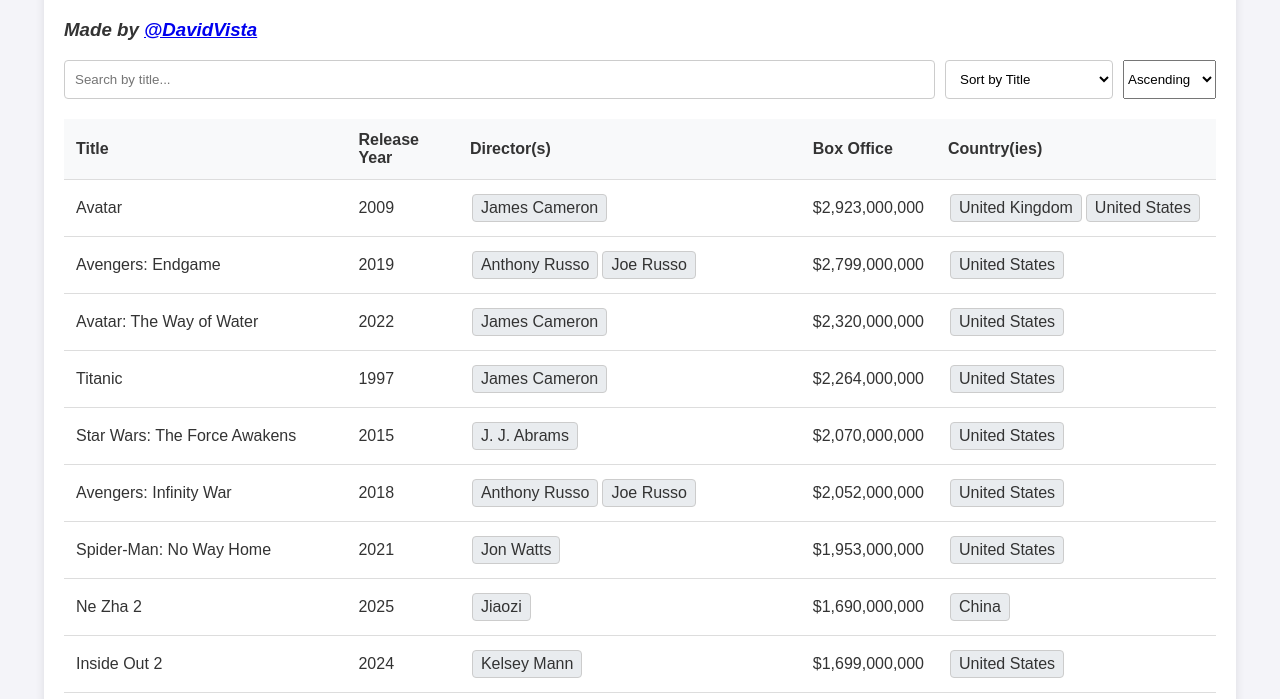
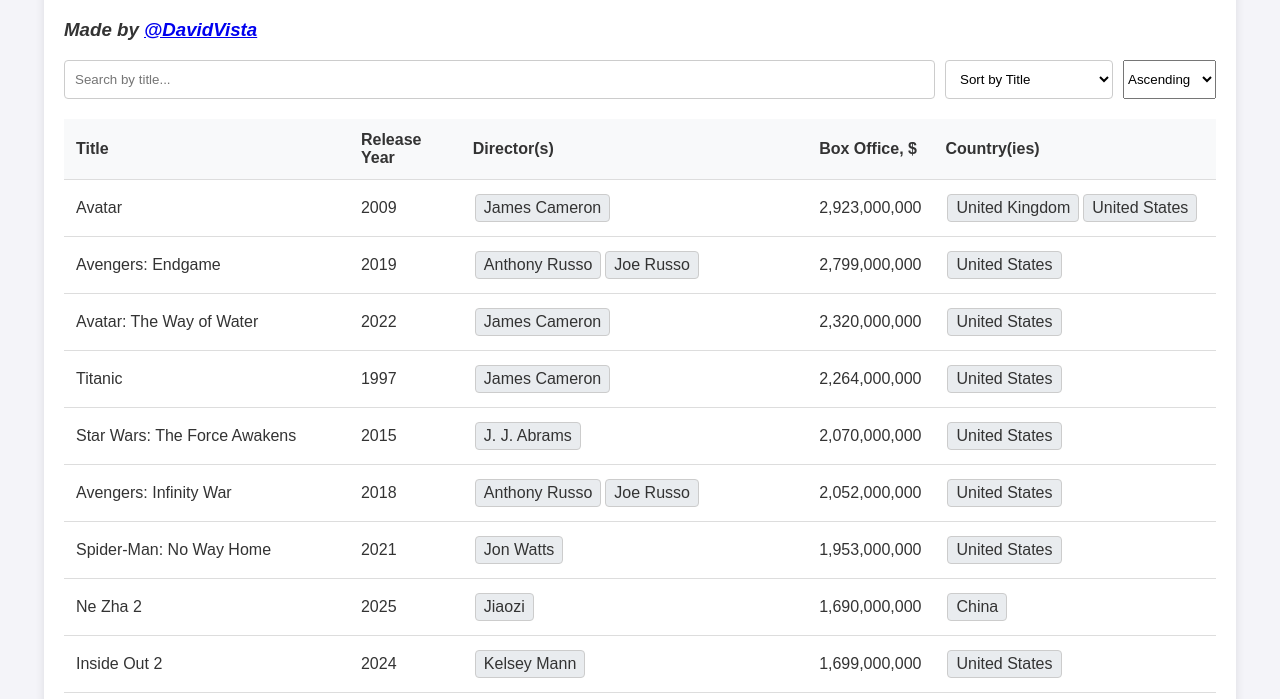
Before and after one commit to DavidVista/highest-grossing-films, a plain HTML site: page index.html in a window 1280 px wide. Shown: the part 101-800 px from the top of the page. Drawn offline with Linux system fonts and the light colour scheme.

Commit message:
update view

```diff
--- a/index.html
+++ b/index.html
@@ -28,7 +28,7 @@
                     <th>Title</th>
                     <th>Release Year</th>
                     <th>Director(s)</th>
-                    <th>Box Office</th>
+                    <th>Box Office, $</th>
                     <th>Country(ies)</th>
                 </tr>
             </thead>
--- a/script.js
+++ b/script.js
@@ -39,7 +39,7 @@ function renderTable(data) {
 
         // Box Office
         const boxOfficeCell = document.createElement('td');
-        boxOfficeCell.textContent = `$${film.box_office.toLocaleString()}`;
+        boxOfficeCell.textContent = `${film.box_office.toLocaleString()}`;
         row.appendChild(boxOfficeCell);
 
         // Countries
```
